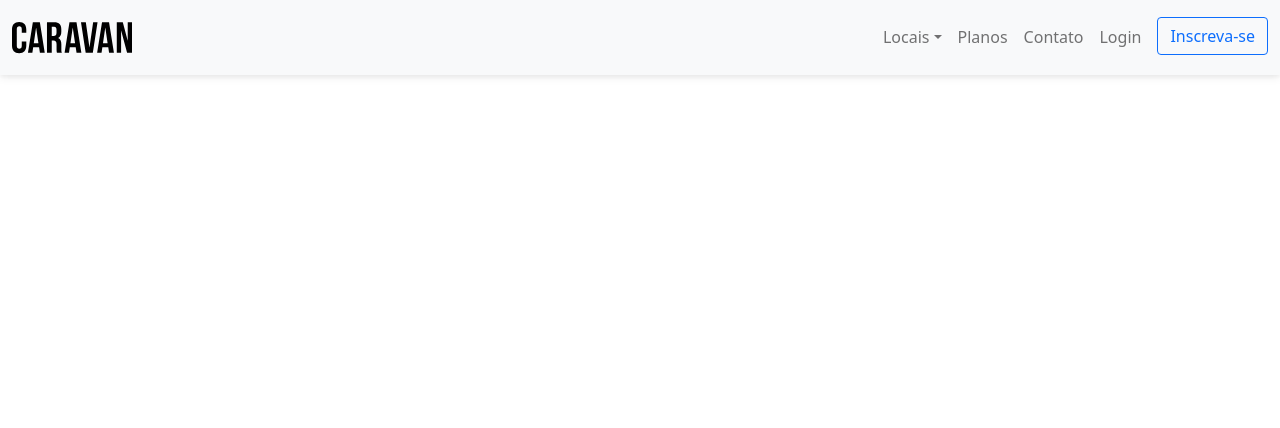
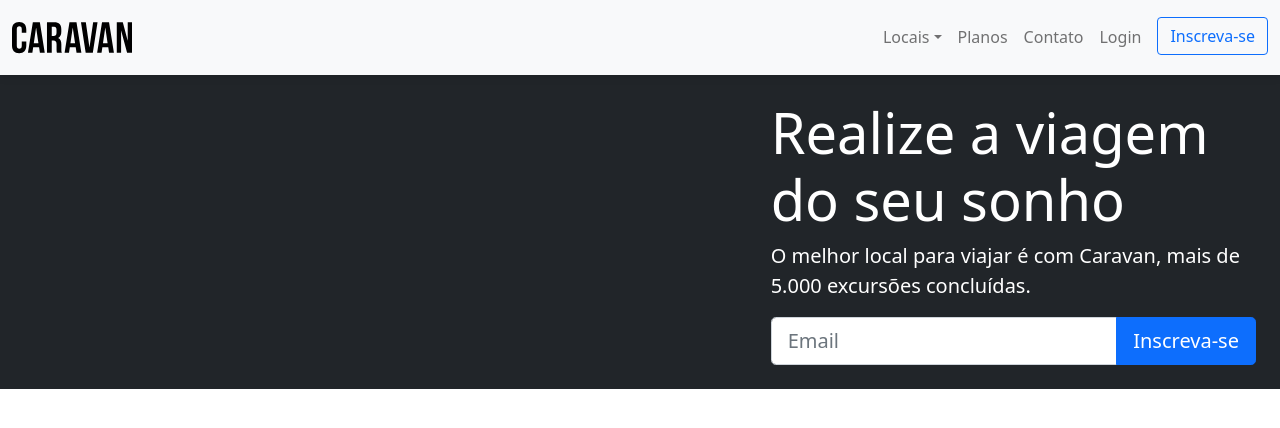
Before and after one commit to vitor-m-cardoso/Origamid, a plain HTML site: page Project-Caravan-Bootstrap/index.html in a window 1280 px wide. Drawn offline with Linux system fonts and the light colour scheme.

Commit message:
adicionado formulario para inscricao com email e nova section

```diff
--- a/Project-Caravan-Bootstrap/index.html
+++ b/Project-Caravan-Bootstrap/index.html
@@ -11,15 +11,12 @@
   <body>
     <nav class="navbar navbar-expand-md navbar-light bg-light fixed-top py-3 box-shadow">
       <div class="container-fluid">
-
         <a href="index.html" class="navbar-brand">
           <img src="./img/caravan.svg" alt="Caravan">
         </a>
-
         <button class="navbar-toggler" type="button" data-bs-toggle="collapse" data-bs-target="#navbarSupportedContent" aria-controls="navbarSupportedContent" aria-expanded="false" aria-label="Toggle navigation">
           <span class="navbar-toggler-icon"></span>
         </button>
-
         <div class="collapse navbar-collapse" id="navbarSupportedContent">
           <ul class="navbar-nav ms-auto">
             <li class="nav-item dropdown">
@@ -44,10 +41,27 @@
             </li>
           </ul>
         </div>
+      </div>
+    </nav>
+
+    <section class="container-fluid">
+      <div class="row bg-dark text-white">
+        <div class="col-7"></div>
+
+        <div class="col-lg-5 p-4">
+          <h1 class="display-4">Realize a viagem do seu sonho</h1>
+          <p class="lead">O melhor local para viajar é com Caravan, mais de 5.000 excursões concluídas.</p>
+          <form action="">
+            <div class="input-group input-group-lg">
+              <input type="text" class="form-control" placeholder="Email" aria-label="Email" aria-describedby="button-addon2">
+              <button class="btn btn-primary" type="button" id="button-addon2">Inscreva-se</button>
+            </div>
+          </form>
+        </div>
 
       </div>
 
-    </nav>
+    </section>
 
     <script type="text/javascript" src="./bootstrap-5.0.1-dist/js/bootstrap.bundle.js"></script>
 
--- a/Project-Caravan-Bootstrap/style.css
+++ b/Project-Caravan-Bootstrap/style.css
@@ -1,3 +1,7 @@
+body {
+  padding-top: 75px;
+}
+
 .box-shadow {
   box-shadow: 0 2px 4px 0 rgba(0,0,0,.05),
               0 4px 8px 0 rgba(0,0,0,.05);
```
